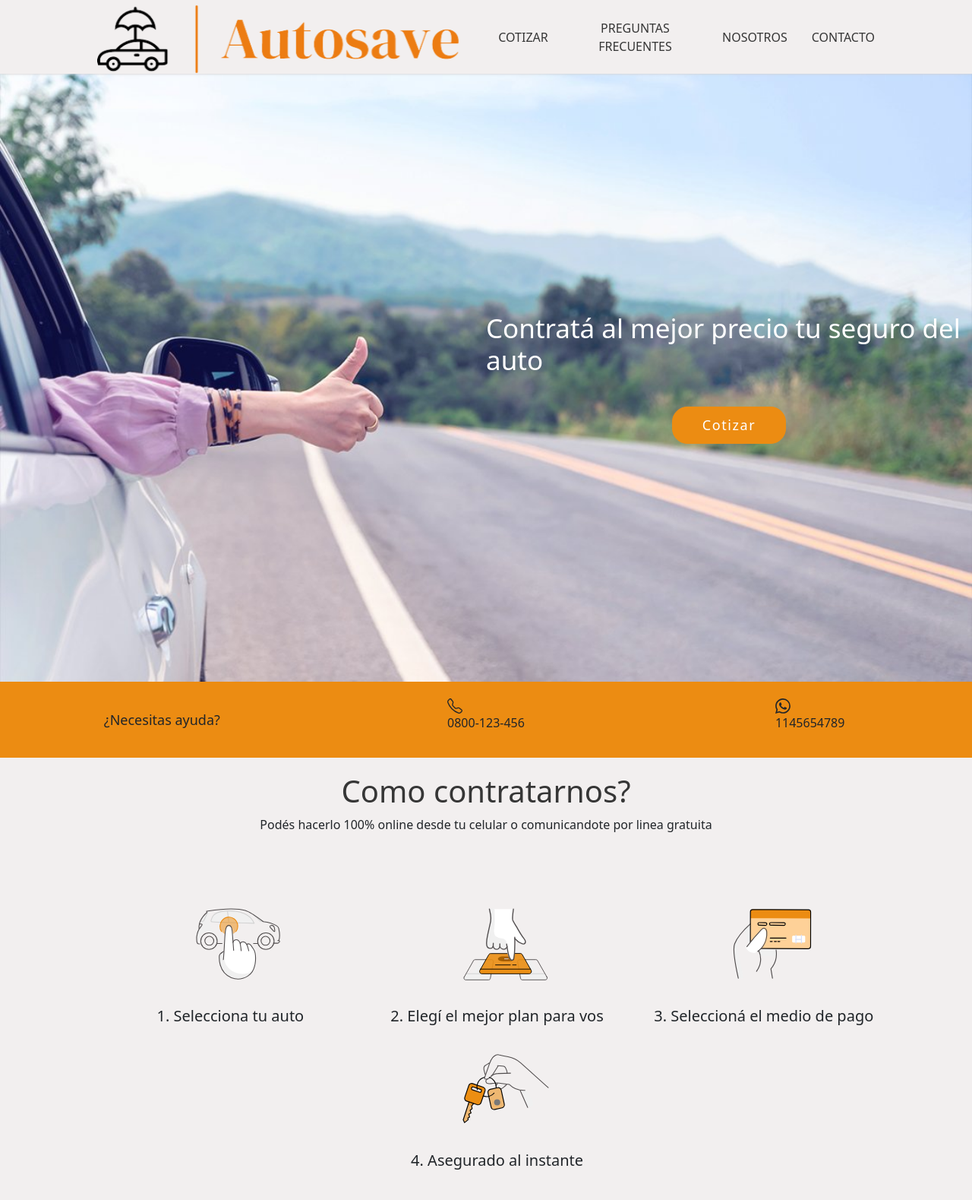
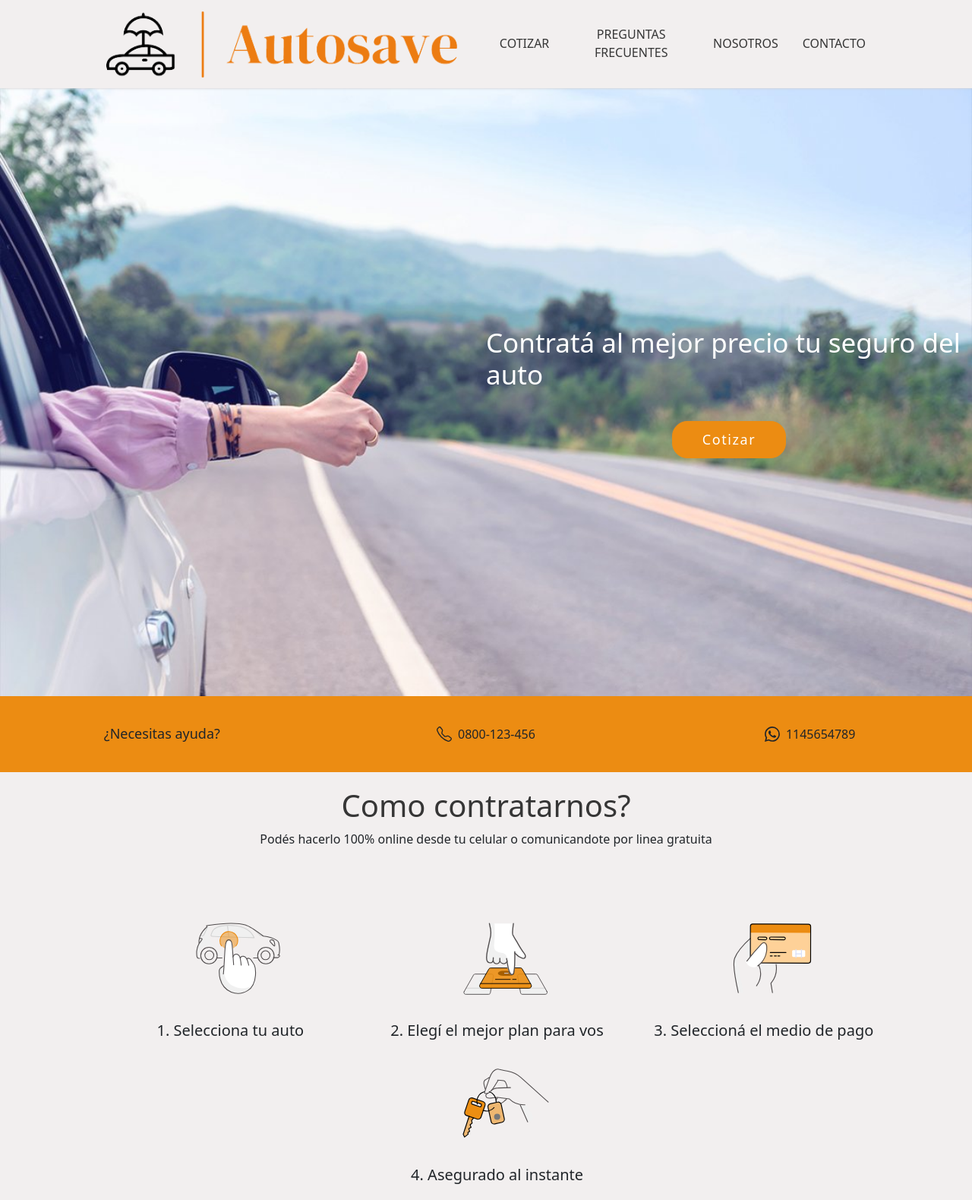
Before and after one commit to morenojulian/Autosave, a website: page index.html in a window 1280 px wide. Shown: the top 1579 px of the page at 76% size. Drawn offline with nearby package versions, Linux system fonts and the light colour scheme.

Commit message:
corrigiendo el nav

```diff
--- a/index.html
+++ b/index.html
@@ -1,42 +1,85 @@
 <!DOCTYPE html>
 <html lang="en">
-
 	<head>
 		<meta charset="UTF-8" />
 		<meta http-equiv="X-UA-Compatible" content="IE=edge" />
 		<meta name="viewport" content="width=device-width, initial-scale=1.0" />
-	<meta name="keywords"
-		content="seguro, auto, coches, aseguradora, asegurado, autosave, vehiculo, asegurar auto,seguro de autos, cotizar seguro, seguro de autos precios, seguro de autos nuevos, seguro de autos usados, seguro de autos argentina, seguro de autos cotizacion, precio de los seguros de autos">
-	<meta name="description" content=" Somos el seguro que tu auto necesita. El mejor precio y la mejor cobertura acá.">
-	<link href="https://cdn.jsdelivr.net/npm/bootstrap@5.1.3/dist/css/bootstrap.min.css" rel="stylesheet"
-		integrity="sha384-1BmE4kWBq78iYhFldvKuhfTAU6auU8tT94WrHftjDbrCEXSU1oBoqyl2QvZ6jIW3" crossorigin="anonymous">
+		<meta
+			name="keywords"
+			content="seguro, auto, coches, aseguradora, asegurado, autosave, vehiculo, asegurar auto,seguro de autos, cotizar seguro, seguro de autos precios, seguro de autos nuevos, seguro de autos usados, seguro de autos argentina, seguro de autos cotizacion, precio de los seguros de autos"
+		/>
+		<meta
+			name="description"
+			content=" Somos el seguro que tu auto necesita. El mejor precio y la mejor cobertura acá."
+		/>
+		<link
+			href="https://cdn.jsdelivr.net/npm/bootstrap@5.1.3/dist/css/bootstrap.min.css"
+			rel="stylesheet"
+			integrity="sha384-1BmE4kWBq78iYhFldvKuhfTAU6auU8tT94WrHftjDbrCEXSU1oBoqyl2QvZ6jIW3"
+			crossorigin="anonymous"
+		/>
 		<link rel="stylesheet" href="css/style.css" />
 		<link rel="preconnect" href="https://fonts.gstatic.com" crossorigin />
 		<link rel="preconnect" href="https://fonts.googleapis.com" />
-	<link href="https://fonts.googleapis.com/css2?family=Roboto:wght@100;300;400;500;700&display=swap"
-		rel="stylesheet" />
-	<link rel="stylesheet" href="https://cdnjs.cloudflare.com/ajax/libs/animate.css/4.1.1/animate.min.css" />
-	<script src="https://kit.fontawesome.com/5f75ee00c5.js" crossorigin="anonymous"></script>
+		<link
+			href="https://fonts.googleapis.com/css2?family=Roboto:wght@100;300;400;500;700&display=swap"
+			rel="stylesheet"
+		/>
+		<link
+			rel="stylesheet"
+			href="https://cdnjs.cloudflare.com/ajax/libs/animate.css/4.1.1/animate.min.css"
+		/>
+		<script
+			src="https://kit.fontawesome.com/5f75ee00c5.js"
+			crossorigin="anonymous"
+		></script>
 		<title>Inicio de Autosave</title>
 	</head>
 
 	<body>
 		<!-----------------------Logo & Secciones ----------------------->
 		<header class="header">
-		<div class="header__logo animate__animated animate__zoomIn">
-			<a href="#"><img class="header__img" src="./logo/logo_small.png" alt="Autosave Logo" /></a>
+			<nav class="navbar navbar-expand-lg navbar-light">
+				<div class="container-fluid animate__animated animate__zoomIn">
+					<a class="navbar-brand" href="index.html"
+						><img
+							class="header__img"
+							src="./logo/logo_small.png"
+							alt="Autosave Logo"
+					/></a>
+					<button
+						class="navbar-toggler"
+						type="button"
+						data-bs-toggle="collapse"
+						data-bs-target="#navbarNavAltMarkup"
+						aria-controls="navbarNavAltMarkup"
+						aria-expanded="false"
+						aria-label="Toggle navigation"
+					>
+						<span class="navbar-toggler-icon"></span>
+					</button>
+					<div
+						class="collapse navbar-collapse justify-content-end flex-shrink-1"
+						id="navbarNavAltMarkup"
+					>
+						<div class="navbar-nav my-4 header__menu">
+							<a href="./secciones/cotizar.html" class="header__item"
+								>Cotizar</a
+							>
+							<a
+								href="./secciones/preguntas-frecuentes.html"
+								class="header__item"
+								>Preguntas Frecuentes</a
+							>
+							<a href="./secciones/nosotros.html" class="header__item"
+								>Nosotros</a
+							>
+							<a href="./secciones/contacto.html" class="header__item"
+								>Contacto</a
+							>
 						</div>
-		<nav>
-			<ul class="header__menu">
-				<li class="header__li"><a href="./secciones/cotizar.html">Cotizar</a></li>
-				<li class="header__li">
-					<a href="./secciones/preguntas-frecuentes.html">Preguntas Frecuentes</a>
-				</li>
-				<li class="header__li"><a href="./secciones/nosotros.html">Nosotros</a></li>
-				<li class="header__li">
-					<a href="./secciones/contacto.html">Contacto</a>
-				</li>
-			</ul>
+					</div>
+				</div>
 			</nav>
 		</header>
 
@@ -44,7 +87,12 @@
 			<!-----------------------Banner----------------------->
 
 			<div class="banner">
-			<div class="contenedor_cotizar animate__animated animate__bounceInRight animate__delay-1s">
+				<div
+					class="
+						contenedor_cotizar
+						animate__animated animate__bounceInRight animate__delay-1s
+					"
+				>
 					<h1>Contratá al mejor precio tu seguro del auto</h1>
 					<a href="./secciones/cotizar.html" class="padding-1">Cotizar</a>
 				</div>
@@ -55,19 +103,35 @@
 					<div class="p-3 helpTitle">¿Necesitas ayuda?</div>
 				</div>
 				<div class="col-4 caja_ayuda">
-				<div class="p-3 "><svg xmlns="http://www.w3.org/2000/svg" width="20" height="20" fill="currentColor"
-						class="bi bi-telephone" viewBox="0 0 16 16">
+					<div class="p-3 caja_contacto">
+						<svg
+							xmlns="http://www.w3.org/2000/svg"
+							width="20"
+							height="20"
+							fill="currentColor"
+							class="bi bi-telephone"
+							viewBox="0 0 16 16"
+						>
 							<path
-							d="M3.654 1.328a.678.678 0 0 0-1.015-.063L1.605 2.3c-.483.484-.661 1.169-.45 1.77a17.568 17.568 0 0 0 4.168 6.608 17.569 17.569 0 0 0 6.608 4.168c.601.211 1.286.033 1.77-.45l1.034-1.034a.678.678 0 0 0-.063-1.015l-2.307-1.794a.678.678 0 0 0-.58-.122l-2.19.547a1.745 1.745 0 0 1-1.657-.459L5.482 8.062a1.745 1.745 0 0 1-.46-1.657l.548-2.19a.678.678 0 0 0-.122-.58L3.654 1.328zM1.884.511a1.745 1.745 0 0 1 2.612.163L6.29 2.98c.329.423.445.974.315 1.494l-.547 2.19a.678.678 0 0 0 .178.643l2.457 2.457a.678.678 0 0 0 .644.178l2.189-.547a1.745 1.745 0 0 1 1.494.315l2.306 1.794c.829.645.905 1.87.163 2.611l-1.034 1.034c-.74.74-1.846 1.065-2.877.702a18.634 18.634 0 0 1-7.01-4.42 18.634 18.634 0 0 1-4.42-7.009c-.362-1.03-.037-2.137.703-2.877L1.885.511z" />
+								d="M3.654 1.328a.678.678 0 0 0-1.015-.063L1.605 2.3c-.483.484-.661 1.169-.45 1.77a17.568 17.568 0 0 0 4.168 6.608 17.569 17.569 0 0 0 6.608 4.168c.601.211 1.286.033 1.77-.45l1.034-1.034a.678.678 0 0 0-.063-1.015l-2.307-1.794a.678.678 0 0 0-.58-.122l-2.19.547a1.745 1.745 0 0 1-1.657-.459L5.482 8.062a1.745 1.745 0 0 1-.46-1.657l.548-2.19a.678.678 0 0 0-.122-.58L3.654 1.328zM1.884.511a1.745 1.745 0 0 1 2.612.163L6.29 2.98c.329.423.445.974.315 1.494l-.547 2.19a.678.678 0 0 0 .178.643l2.457 2.457a.678.678 0 0 0 .644.178l2.189-.547a1.745 1.745 0 0 1 1.494.315l2.306 1.794c.829.645.905 1.87.163 2.611l-1.034 1.034c-.74.74-1.846 1.065-2.877.702a18.634 18.634 0 0 1-7.01-4.42 18.634 18.634 0 0 1-4.42-7.009c-.362-1.03-.037-2.137.703-2.877L1.885.511z"
+							/>
 						</svg>
 						<p>0800-123-456</p>
 					</div>
 				</div>
 				<div class="col-4 caja_ayuda">
-				<div class="p-3 "> <svg xmlns="http://www.w3.org/2000/svg" width="20" height="20" fill="currentColor"
-						class="bi bi-whatsapp" viewBox="0 0 16 16">
+					<div class="p-3 caja_contacto">
+						<svg
+							xmlns="http://www.w3.org/2000/svg"
+							width="20"
+							height="20"
+							fill="currentColor"
+							class="bi bi-whatsapp"
+							viewBox="0 0 16 16"
+						>
 							<path
-							d="M13.601 2.326A7.854 7.854 0 0 0 7.994 0C3.627 0 .068 3.558.064 7.926c0 1.399.366 2.76 1.057 3.965L0 16l4.204-1.102a7.933 7.933 0 0 0 3.79.965h.004c4.368 0 7.926-3.558 7.93-7.93A7.898 7.898 0 0 0 13.6 2.326zM7.994 14.521a6.573 6.573 0 0 1-3.356-.92l-.24-.144-2.494.654.666-2.433-.156-.251a6.56 6.56 0 0 1-1.007-3.505c0-3.626 2.957-6.584 6.591-6.584a6.56 6.56 0 0 1 4.66 1.931 6.557 6.557 0 0 1 1.928 4.66c-.004 3.639-2.961 6.592-6.592 6.592zm3.615-4.934c-.197-.099-1.17-.578-1.353-.646-.182-.065-.315-.099-.445.099-.133.197-.513.646-.627.775-.114.133-.232.148-.43.05-.197-.1-.836-.308-1.592-.985-.59-.525-.985-1.175-1.103-1.372-.114-.198-.011-.304.088-.403.087-.088.197-.232.296-.346.1-.114.133-.198.198-.33.065-.134.034-.248-.015-.347-.05-.099-.445-1.076-.612-1.47-.16-.389-.323-.335-.445-.34-.114-.007-.247-.007-.38-.007a.729.729 0 0 0-.529.247c-.182.198-.691.677-.691 1.654 0 .977.71 1.916.81 2.049.098.133 1.394 2.132 3.383 2.992.47.205.84.326 1.129.418.475.152.904.129 1.246.08.38-.058 1.171-.48 1.338-.943.164-.464.164-.86.114-.943-.049-.084-.182-.133-.38-.232z" />
+								d="M13.601 2.326A7.854 7.854 0 0 0 7.994 0C3.627 0 .068 3.558.064 7.926c0 1.399.366 2.76 1.057 3.965L0 16l4.204-1.102a7.933 7.933 0 0 0 3.79.965h.004c4.368 0 7.926-3.558 7.93-7.93A7.898 7.898 0 0 0 13.6 2.326zM7.994 14.521a6.573 6.573 0 0 1-3.356-.92l-.24-.144-2.494.654.666-2.433-.156-.251a6.56 6.56 0 0 1-1.007-3.505c0-3.626 2.957-6.584 6.591-6.584a6.56 6.56 0 0 1 4.66 1.931 6.557 6.557 0 0 1 1.928 4.66c-.004 3.639-2.961 6.592-6.592 6.592zm3.615-4.934c-.197-.099-1.17-.578-1.353-.646-.182-.065-.315-.099-.445.099-.133.197-.513.646-.627.775-.114.133-.232.148-.43.05-.197-.1-.836-.308-1.592-.985-.59-.525-.985-1.175-1.103-1.372-.114-.198-.011-.304.088-.403.087-.088.197-.232.296-.346.1-.114.133-.198.198-.33.065-.134.034-.248-.015-.347-.05-.099-.445-1.076-.612-1.47-.16-.389-.323-.335-.445-.34-.114-.007-.247-.007-.38-.007a.729.729 0 0 0-.529.247c-.182.198-.691.677-.691 1.654 0 .977.71 1.916.81 2.049.098.133 1.394 2.132 3.383 2.992.47.205.84.326 1.129.418.475.152.904.129 1.246.08.38-.058 1.171-.48 1.338-.943.164-.464.164-.86.114-.943-.049-.084-.182-.133-.38-.232z"
+							/>
 						</svg>
 						<p>1145654789</p>
 					</div>
@@ -145,7 +209,10 @@
 					</div>
 					<div class="list_info">
 						<div class="imgInfo">
-						<img src="./imagenes/pagoClic.png" alt="Multiples formas de pago" />
+							<img
+								src="./imagenes/pagoClic.png"
+								alt="Multiples formas de pago"
+							/>
 						</div>
 						<li>Múltiples formas de pago</li>
 					</div>
@@ -156,7 +223,12 @@
 			<section class="testimonials">
 				<h4 class="display-6">Opiniones de nuestros clientes</h4>
 
-			<div id="carouselTestimonials" class="carousel slide" data-bs-ride="carousel" data-bs-interval="7000">
+				<div
+					id="carouselTestimonials"
+					class="carousel slide"
+					data-bs-ride="carousel"
+					data-bs-interval="7000"
+				>
 					<div class="carousel-inner">
 						<div class="carousel-item active">
 							<div class="container my-5">
@@ -175,7 +247,8 @@
 												<i class="fas fa-quote-left fa-3x"></i>
 											</div>
 											<blockquote class="blockquote fs-6">
-											La calidad de atención es una de las mejores virtudes de la empresa.
+												La calidad de atención es una de las mejores virtudes de
+												la empresa.
 											</blockquote>
 											<figcaption class="blockquote-footer fs-6 text-end my-2">
 												<em>Maximiliano C.</em>
@@ -197,7 +270,8 @@
 												<i class="fa fa-quote-left fa-3x"></i>
 											</div>
 											<blockquote class="blockquote fs-6">
-											Se comprometen con el cliente y brindan una excelente calidad de atención.
+												Se comprometen con el cliente y brindan una excelente
+												calidad de atención.
 											</blockquote>
 											<figcaption class="blockquote-footer fs-6 text-end my-2">
 												<em>Andrea T.</em>
@@ -219,7 +293,8 @@
 												<i class="fa fa-quote-left fa-3x"></i>
 											</div>
 											<blockquote class="blockquote fs-6">
-											Destaco la rapidez que tiene la empresa para solucionar las inquietudes.
+												Destaco la rapidez que tiene la empresa para solucionar
+												las inquietudes.
 											</blockquote>
 											<figcaption class="blockquote-footer fs-6 text-end my-2">
 												<em>Carlos L.</em>
@@ -245,8 +320,10 @@
 											<div class="quote">
 												<i class="fas fa-quote-left fa-3x"></i>
 											</div>
-										<blockquote class="blockquote fs-6">El nivel de conocimiento de los asesores y
-											la atención personalizada son lo mejor. </blockquote>
+											<blockquote class="blockquote fs-6">
+												El nivel de conocimiento de los asesores y la atención
+												personalizada son lo mejor.
+											</blockquote>
 											<figcaption class="blockquote-footer fs-6 text-end my-2">
 												<em>Laura N.</em>
 											</figcaption>
@@ -266,8 +343,10 @@
 											<div class="quote">
 												<i class="fa fa-quote-left fa-3x"></i>
 											</div>
-										<blockquote class="blockquote fs-6">Muy claros y transparentes en los distintos
-											planes de cobertura</blockquote>
+											<blockquote class="blockquote fs-6">
+												Muy claros y transparentes en los distintos planes de
+												cobertura
+											</blockquote>
 											<figcaption class="blockquote-footer fs-6 text-end my-2">
 												<em>Virginia S.</em>
 											</figcaption>
@@ -287,7 +366,8 @@
 											<div class="quote">
 												<i class="fa fa-quote-left fa-3x"></i>
 											</div>
-										<blockquote class="blockquote fs-6">Son muy ágiles en sus respuestas.
+											<blockquote class="blockquote fs-6">
+												Son muy ágiles en sus respuestas.
 											</blockquote>
 											<figcaption class="blockquote-footer fs-6 text-end my-2">
 												<em>Tadeo W.</em>
@@ -301,12 +381,13 @@
 				</div>
 			</section>
 
-
 			<!-----------------------  sección info Cotizar ----------------------->
 
 			<section class="bgCotizar">
 				<div class="bgCotizar__box">
-				<h4 class="bgCotizar__title bgCotizar__title--font">COTIZA EL SEGURO DE TU AUTO EN POCOS MINUTOS</h4>
+					<h4 class="bgCotizar__title bgCotizar__title--font">
+						COTIZA EL SEGURO DE TU AUTO EN POCOS MINUTOS
+					</h4>
 					<p>Elegí el plan que mejor se adapte a vos y empezá a ahorrar</p>
 				</div>
 				<div class="bgCotizar__button">
@@ -320,9 +401,21 @@
 			<div class="footer__conteiner">
 				<div class="footer__info">
 					<h5>Redes</h5>
-				<a href="#"><img src="./imagenes/gorjeo.png" alt="Twitter" class="footer__img" /></a>
-				<a href="#"><img src="./imagenes/facebook.png" alt="Facebook" class="footer__img" /></a>
-				<a href="#"><img src="./imagenes/instagram.png" alt="Instagram" class="footer__img" /></a>
+					<a href="#"
+						><img src="./imagenes/gorjeo.png" alt="Twitter" class="footer__img"
+					/></a>
+					<a href="#"
+						><img
+							src="./imagenes/facebook.png"
+							alt="Facebook"
+							class="footer__img"
+					/></a>
+					<a href="#"
+						><img
+							src="./imagenes/instagram.png"
+							alt="Instagram"
+							class="footer__img"
+					/></a>
 					<!-- agregar iconos -->
 				</div>
 				<div class="footer__info">
@@ -340,12 +433,15 @@
 				<p class="footer__copy">&copy 2021 Desarrollado por Julian Moreno</p>
 			</div>
 		</footer>
-	<script src="https://cdn.jsdelivr.net/npm/@popperjs/core@2.10.2/dist/umd/popper.min.js"
-		integrity="sha384-7+zCNj/IqJ95wo16oMtfsKbZ9ccEh31eOz1HGyDuCQ6wgnyJNSYdrPa03rtR1zdB" crossorigin="anonymous">
-	</script>
-	<script src="https://cdn.jsdelivr.net/npm/bootstrap@5.1.3/dist/js/bootstrap.min.js"
-		integrity="sha384-QJHtvGhmr9XOIpI6YVutG+2QOK9T+ZnN4kzFN1RtK3zEFEIsxhlmWl5/YESvpZ13" crossorigin="anonymous">
-	</script>
+		<script
+			src="https://cdn.jsdelivr.net/npm/@popperjs/core@2.10.2/dist/umd/popper.min.js"
+			integrity="sha384-7+zCNj/IqJ95wo16oMtfsKbZ9ccEh31eOz1HGyDuCQ6wgnyJNSYdrPa03rtR1zdB"
+			crossorigin="anonymous"
+		></script>
+		<script
+			src="https://cdn.jsdelivr.net/npm/bootstrap@5.1.3/dist/js/bootstrap.min.js"
+			integrity="sha384-QJHtvGhmr9XOIpI6YVutG+2QOK9T+ZnN4kzFN1RtK3zEFEIsxhlmWl5/YESvpZ13"
+			crossorigin="anonymous"
+		></script>
 	</body>
-
 </html>
--- a/scss/style.scss
+++ b/scss/style.scss
@@ -6,30 +6,24 @@
 
 //variables
 
-@import "_colores.scss";
+@import '_colores.scss';
 $font-h2: 24px;
 $wPantalla: 100%;
-$fuentePrincipal: 'Roboto',
-sans-serif;
-
+$fuentePrincipal: 'Roboto', sans-serif;
 
 /* bucle */
 $padding: 6;
 
 @for $i from 1 through $padding {
 	.padding-#{$i} {
-		padding: (10 * $i)+px;
+		padding: (10 * $i) + px;
 	}
 }
-
 
 html {
 	font-family: $fuentePrincipal;
 	box-sizing: border-box;
 }
-
-
-
 
 /*                  Encabezado                          */
 .header {
@@ -43,14 +37,18 @@ html {
 	box-shadow: #d3d0d0 0px 0px 3px 0.5px;
 	gap: 20px;
 	z-index: 1000;
+
+	nav {
+		width: 100%;
+	}
 }
 
+.container-fluid {
+	gap: 40px;
+}
 
-.header__logo {
-	display: flex;
-	height: 100%;
-	margin-top: 5px;
-	justify-content: center;
+.navbar-collapse {
+	flex-grow: 0;
 }
 
 .header__img {
@@ -70,17 +68,16 @@ html {
 	gap: 32px;
 }
 
-.header__li {
+.header__item {
 	text-align: center;
 	font-size: 16px;
 	position: relative;
 	text-transform: uppercase;
 	font-weight: 500;
 
-	a {
 	text-decoration: none;
 	color: #363636;
-		transition: all .5s;
+	transition: all 0.5s;
 	border-bottom: 1px solid transparent;
 
 	&:hover {
@@ -88,8 +85,6 @@ html {
 		color: #363636;
 	}
 }
-}
-
 
 /********************************** Banner **********************************/
 .banner {
@@ -141,7 +136,6 @@ html {
 	}
 }
 
-
 /************************* telefono contacto *************************/
 .telContacto {
 	display: flex;
@@ -153,12 +147,21 @@ html {
 	align-items: center;
 }
 
-
 .caja_ayuda {
 	display: flex;
 	flex-flow: row;
 	justify-content: center;
 	align-items: center;
+}
+
+.caja_contacto {
+	display: flex;
+	gap: 8px;
+	align-items: center;
+
+	p {
+		margin: 0;
+	}
 }
 
 .helpTitle {
@@ -205,8 +208,6 @@ ol {
 		}
 	}
 }
-
-
 
 /*********** APLICACION DE CELULAR **********/
 .app {
@@ -304,7 +305,6 @@ ul {
 	}
 }
 
-
 /* Estilos correspondientes a sección testimonials */
 .testimonials {
 	padding: 40px 0;
@@ -327,7 +327,7 @@ ul {
 	background-color: $bg-sectionB;
 	border-radius: 10px;
 	padding: 20px;
-	font-family: "Lato", sans-serif;
+	font-family: 'Lato', sans-serif;
 	box-shadow: #d3d0d0 0px 0px 3px 0.5px;
 }
 
@@ -383,7 +383,7 @@ ul {
 }
 
 .bgCotizar__title {
-	color: color("orange");
+	color: color('orange');
 	padding-top: 2%;
 	text-align: center;
 }
@@ -405,7 +405,6 @@ ul {
 		}
 	}
 }
-
 
 /*************************** COTIZAR ***************************/
 
@@ -500,7 +499,6 @@ ul {
 	font-size: $font-h2 + 4px;
 }
 
-
 /********************** Grid Area Nosotros ************* ************/
 /********* Estilos seccion Nosotros ************/
 .nosotros {
@@ -512,7 +510,7 @@ ul {
 	grid-gap: 50px 20px;
 	grid-template-columns: 1fr 1fr 1fr;
 	grid-template-rows: repeat(4, 300px);
-	grid-template-areas: 'imagen1 texto1 texto1''imagen2 texto2 texto2''valores valores valores''imagen3 texto3 texto3';
+	grid-template-areas: 'imagen1 texto1 texto1' 'imagen2 texto2 texto2' 'valores valores valores' 'imagen3 texto3 texto3';
 
 	.imagen1 {
 		grid-area: imagen1;
@@ -673,7 +671,6 @@ ul {
 	}
 }
 
-
 /***************************** CONTACTO *****************************/
 
 .contact {
@@ -689,11 +686,9 @@ ul {
 }
 
 .contact__title1--font {
-
 	font-weight: 500;
 	color: rgb(54, 54, 54);
 	font-size: $font-h2 + 4px;
-
 }
 
 .contact__direccion {
@@ -748,7 +743,6 @@ ul {
 	font-weight: 500;
 }
 
-
 /***************************** formulario de contacto *****************************/
 .section-form {
 	display: flex;
@@ -773,8 +767,6 @@ ul {
 		font-size: $font-h2 + 4px;
 	}
 }
-
-
 
 .form-contacto__data {
 	width: 100%;
@@ -826,7 +818,6 @@ ul {
 	}
 }
 
-
 /*********************************** pie de pagina ***********************************/
 .footer {
 	background-color: rgb(20, 20, 20);
@@ -864,19 +855,14 @@ ul {
 		color: whitesmoke;
 		line-height: 1.5rem;
 		font-size: 14px;
-
-
 	}
-
 }
-
 
 .footer__img {
 	width: 30px;
 	height: auto;
 	margin: 2% 1%;
 }
-
 
 .footer__copyright {
 	height: auto;
@@ -887,9 +873,7 @@ ul {
 	font-size: 14px;
 }
 
-
 /***************************************** RESPONSIVE  *******************************************/
-
 
 @media (max-width: 992px) {
 	header {
```
Also changed, not shown: css/style.css. Lines whose indentation alone changed are shown as unchanged.
